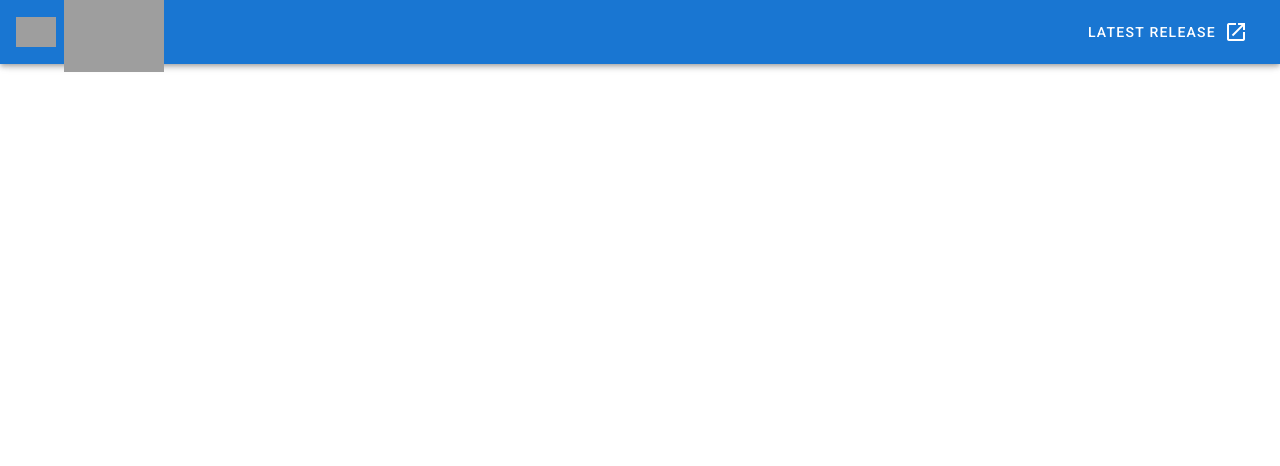
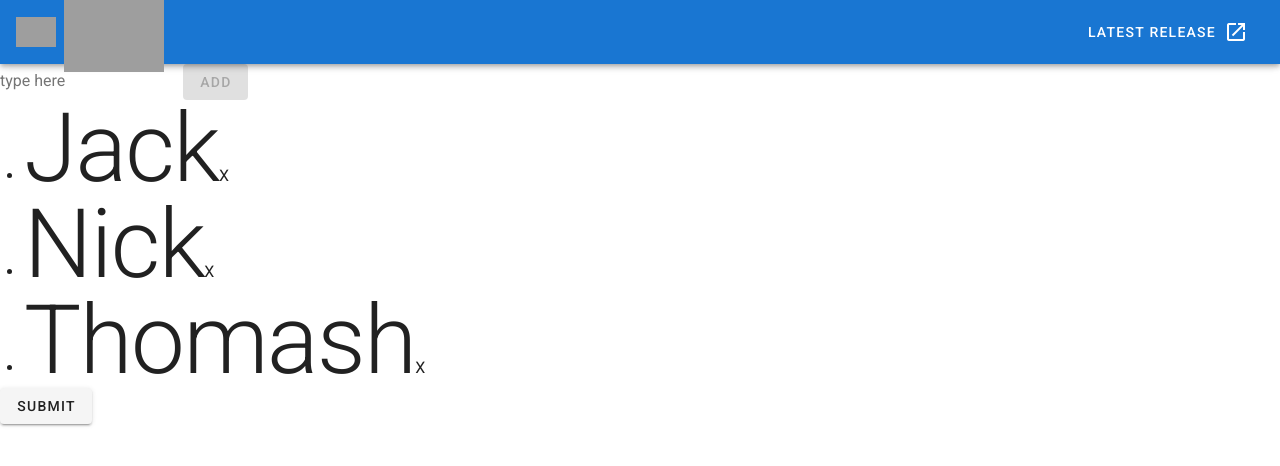
Before and after one commit to tya6ivue/Todo-Vuetify, a Vue app: page / in a window 1280 px wide. Shown: the top 466 px of the page. Built offline with nearby package versions, Linux system fonts and the light colour scheme; grey boxes are pictures that could not be loaded.

Commit message:
todo with vuetify

```diff
--- a/src/App.vue
+++ b/src/App.vue
@@ -44,7 +44,7 @@
 </template>
 
 <script>
-import HelloWorld from './components/HelloWorld';
+
 import Todo from './components/Todo.vue'
 export default {
   name: 'App',
--- a/src/components/Todo.vue
+++ b/src/components/Todo.vue
@@ -0,0 +1,76 @@
+
+
+<template>
+    <div>
+        <input  type="text" placeholder="type here"  v-model="newItems" >
+
+        <v-btn @click="addItems" class="button" :disabled="newItems.length === 0">Add</v-btn>
+        <ul class="list">
+            <li  v-for="(item, index) in items" :key="index" :class="{completed: item.completed}">
+                 <!-- <input type="checkbox" class="list-item-toggle" @click="toggleComplete(item)">  -->
+                 <!-- <span class="text-h1">{{item.name}}</span> -->
+                <span class="text-h1">{{item.name}}</span>
+                <button  @click="deleteTask(index)">X</button>
+            </li>
+
+        </ul>
+     <v-btn @click="SubmitData">Submit</v-btn>
+
+    </div>
+</template>
+
+<script>
+export default {
+  name: "todo",
+  data() {
+    return {
+      newItems: "",
+
+      items: [
+        { id: 1, name: "Jack", completed: true },
+        { id: 2, name: "Nick", completed: false },
+        { id: 3, name: "Thomash", completed: false },
+      ],
+    };
+  },
+  methods: {
+    addItems() {
+      this.items.push({
+        id: this.items.length + 1,
+        name: this.newItems,
+        completed: false,
+      });
+      console.log("rgg");
+      this.newItems = "";
+    },
+    // toggleComplete(item) {
+    //     item.completed != item.completed
+    // },
+    deleteTask(index) {
+      this.items.splice(index, 1);
+    },
+    SubmitData() {
+        alert("eef")
+    }
+  },
+};
+</script>
+
+<style scoped>
+.button {
+  color: red;
+  background-color: blue;
+}
+.list-item-toggle {
+  border: 1px solid #e8e8e8;
+  border-radius: 999px;
+  height: 21px;
+  width: 21px;
+  margin-right: 16px;
+}
+button:disabled {
+  background: #e70707;
+  color: #555;
+  box-shadow: none;
+}
+</style>
```
